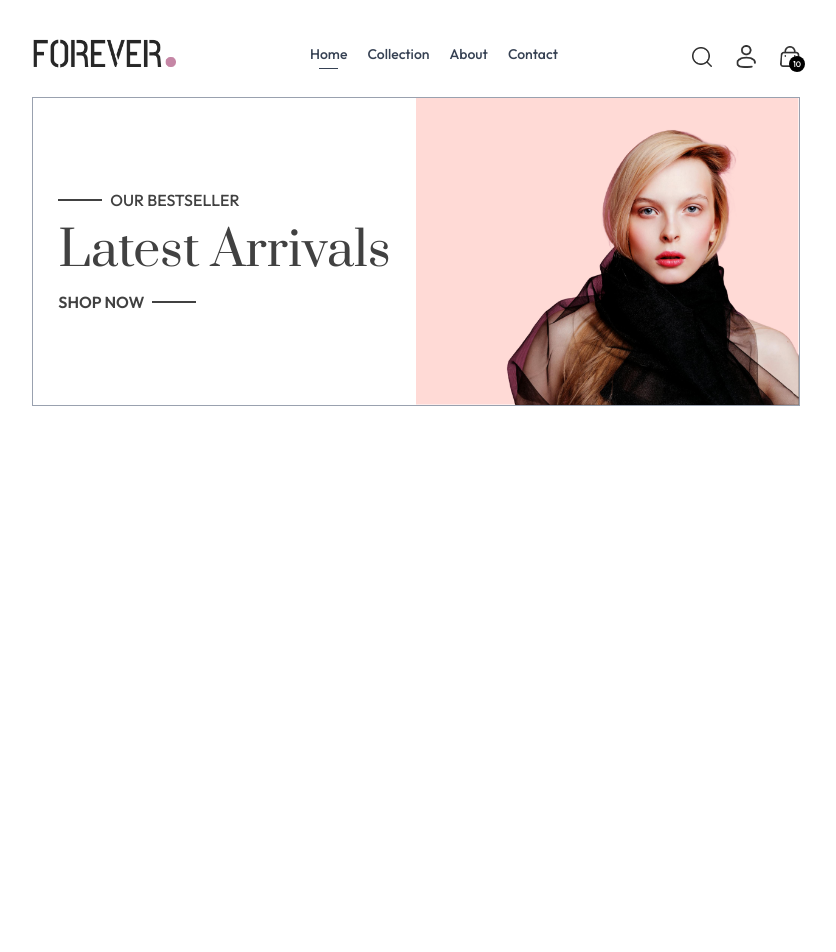
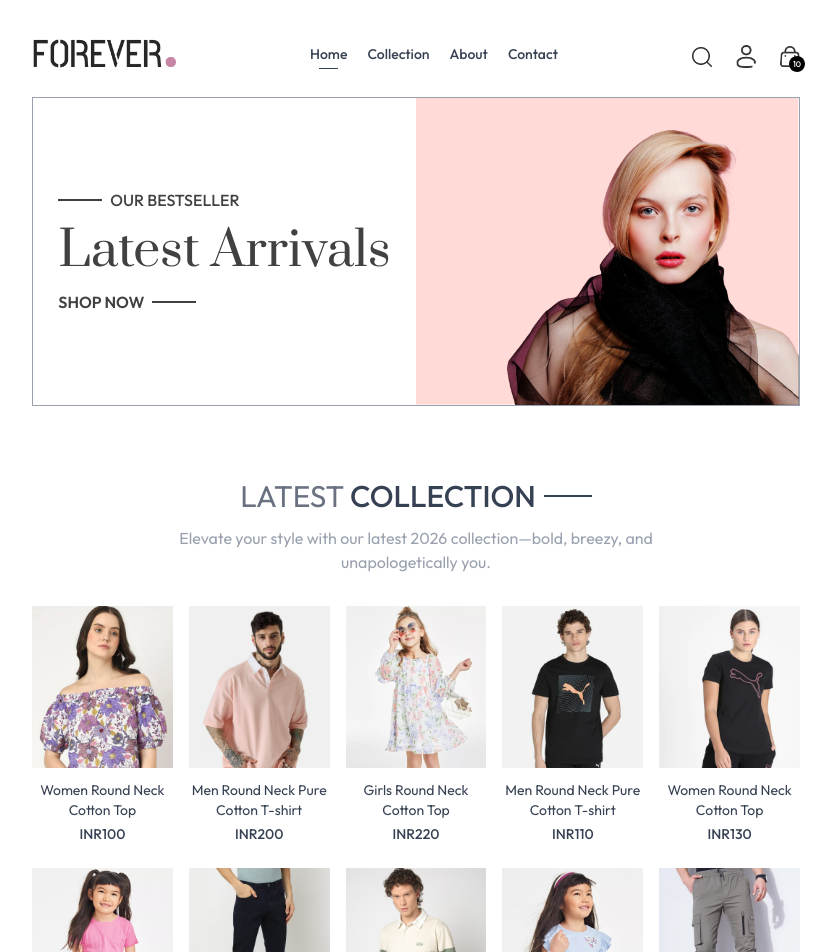
Before and after one commit to himanshu-mishu/jewellers, a React (Vite) app in the folder frontend/: page / in a window 1280 px wide. Shown: the top 952 px of the page, without its empty margins (224-1060 px from the left). Before the commit the page ends 800 px from the top, so only its background shows below. Built offline with nearby package versions, Linux system fonts and the light colour scheme.

Commit message:
added Latest collection section

```diff
--- a/frontend/src/components/LatestCollection.jsx
+++ b/frontend/src/components/LatestCollection.jsx
@@ -1,18 +1,37 @@
-import React , {useContext} from 'react'
-import { ShopContext } from '../context/ShopContext';
-
-
+import React, { useContext, useEffect } from "react";
+import { ShopContext } from "../context/ShopContext";
+import Title from "./Title";
+import ProductItem from "./ProductItem";
 const LatestCollection = () => {
-
-    const {products}= useContext(ShopContext);
-
-    console.log(products);
+  const { products } = useContext(ShopContext);
+  const [latestProducts, setLatestProducts] = React.useState([]);
+  useEffect(() => {
+    setLatestProducts(products.slice(0, 10));
+  }, []);
 
   return (
-    <div>
+    <div className="my-10">
+      <div className="text-center py-8 text-3xl">
+        <Title text1="LATEST" text2="COLLECTION" />
+        <p className="w-3/4 m-auto text-xs sm:text-sm md:text-base text-gray-400 pb-8">
+          Elevate your style with our latest 2026 collection—bold, breezy, and
+          unapologetically you.
+        </p>
+        {/* Rendering Products */}
+        <div className="grid grid-cols-2 sm:grid-cols-3 md:grid-cols-4 lg:grid-cols-5 gap-4 gap-y-6">
+          {latestProducts.map((item, index) => (
+            <ProductItem
+              key={index}
+              id={item._id}
+              image={item.image}
+              name={item.name}
+              price={item.price}
+            />
+          ))}
+        </div>
+      </div>
+    </div>
+  );
+};
 
-    </div>
-  )
-}
-
-export default LatestCollection
+export default LatestCollection;
--- /dev/null
+++ b/frontend/src/components/ProductItem.jsx
@@ -0,0 +1,25 @@
+import React, { useContext } from "react";
+import { Link } from "react-router-dom";
+import { ShopContext } from "../context/ShopContext";
+
+const ProductItem = ({ id, image, name, price }) => {
+  const { currency } = useContext(ShopContext);
+  return (
+    <Link className="text-gray-700 cursor-pointer" to={`/product/${id}`}>
+      <div className="overflow-hidden">
+        <img
+          className="hover:scale-110 transition ease-in out"
+          src={image[0]}
+          alt=""
+        />
+        <p className="pt-3 pb-1 text-sm">{name}</p>
+        <p className="text-sm font-medium">
+          {currency}
+          {price}
+        </p>
+      </div>
+    </Link>
+  );
+};
+
+export default ProductItem;
--- a/frontend/src/components/Title.jsx
+++ b/frontend/src/components/Title.jsx
@@ -1,8 +1,11 @@
 import React from 'react'
 
-const Title = () => {
+const Title = ({text1,text2}) => {
   return (
-    <div>
+    <div className='inline-flex gap-2 items-center mb-3'>
+        <p className='text-gray-500'>{text1} <span className='text-gray-700 font-medium'>{text2}</span></p>
+
+        <p className='w-8 sm:w-12 h-px  sm:h-0.5 bg-gray-700'></p>
 
     </div>
   )
--- a/frontend/src/main.jsx
+++ b/frontend/src/main.jsx
@@ -2,7 +2,6 @@
 import { createRoot } from "react-dom/client";
 import "./index.css";
 import App from "./App.jsx";
-import "./index.css";
 import { BrowserRouter } from "react-router-dom";
 import ShopContextProvider from "./context/ShopContext.jsx";
 
```
